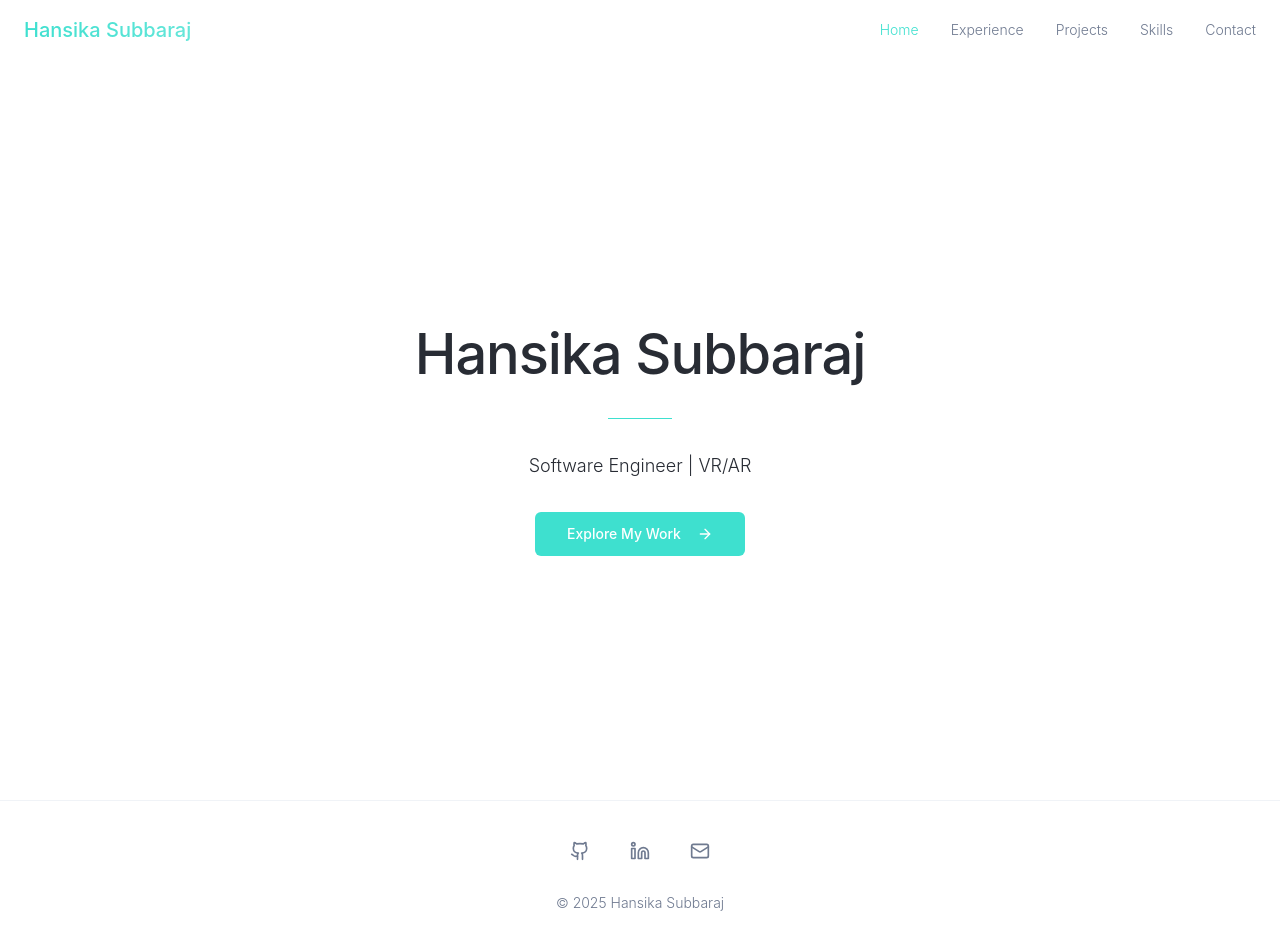
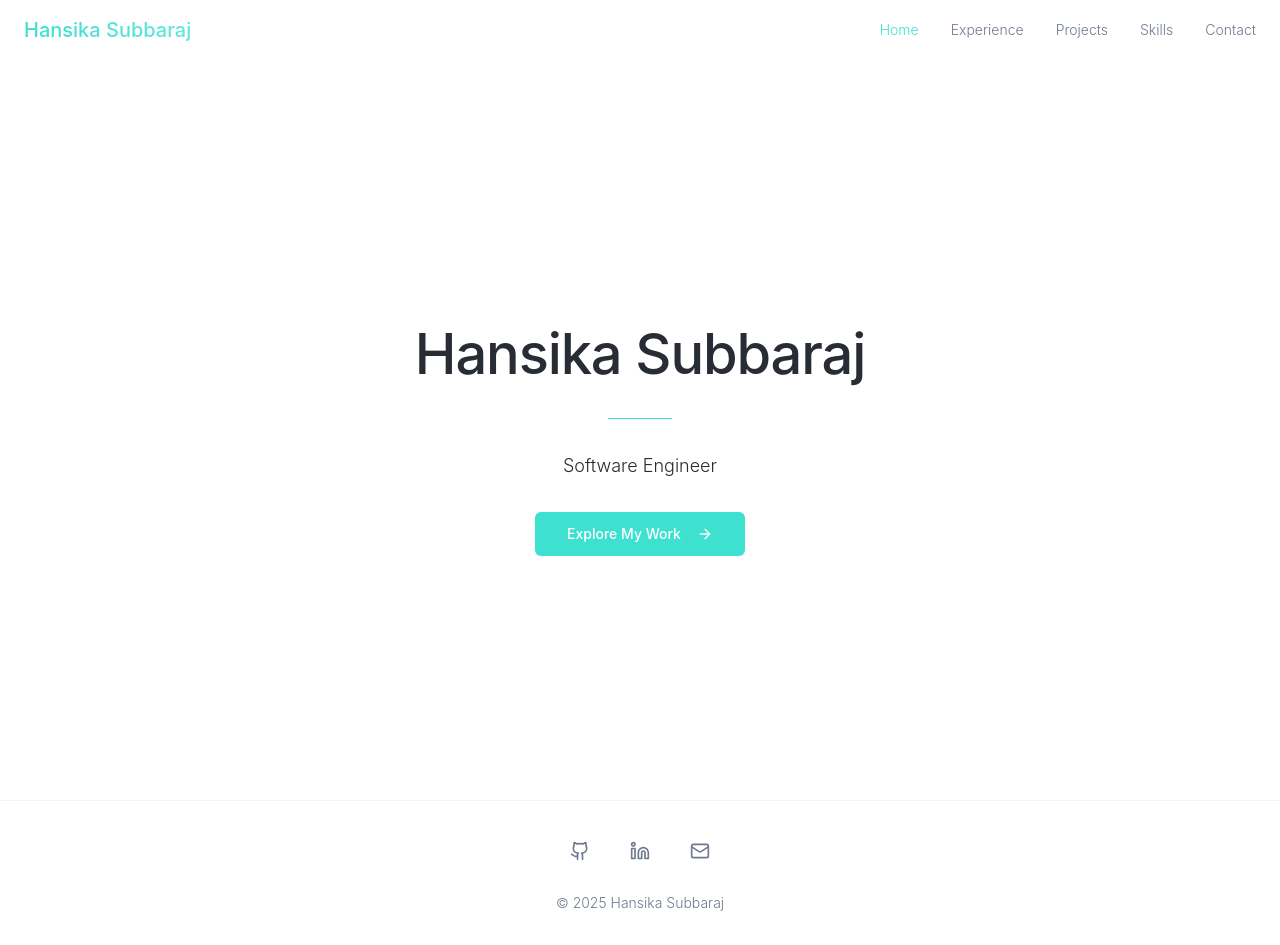
Before and after one commit to hansika-s/portfolio, a React (Vite) app: page / in a window 1280 px wide. Built offline with nearby package versions, Linux system fonts and the light colour scheme.

Commit message:
Information updates

```diff
--- a/src/pages/Experience.tsx
+++ b/src/pages/Experience.tsx
@@ -6,7 +6,7 @@ const Experience = () => {
     {
       title: "Junior Software Developer",
       company: "Draxon GmbH",
-      period: "10/2025 - Present",
+      period: "10/2025 - 06/2026",
       description: "Unity Development - VR Training in Airport Ground Handling Operations."
     },
     {
--- a/src/pages/Home.tsx
+++ b/src/pages/Home.tsx
@@ -53,7 +53,7 @@ const Home = () => {
               className="space-y-4"
             >
               <p className="text-foreground text-lg leading-relaxed max-w-2xl mx-auto">
-                Software Engineer | VR/AR
+                Software Engineer
               </p>
             </motion.div>
 
--- a/src/pages/Skills.tsx
+++ b/src/pages/Skills.tsx
@@ -28,7 +28,7 @@ const Skills = () => {
     {
       title: "Databases",
       icon: Database,
-      skills: ["MongoDB", "MySQL"]
+      skills: ["PostgreSQL", "MySQL"]
     },
     {
       title: "Languages",
```
